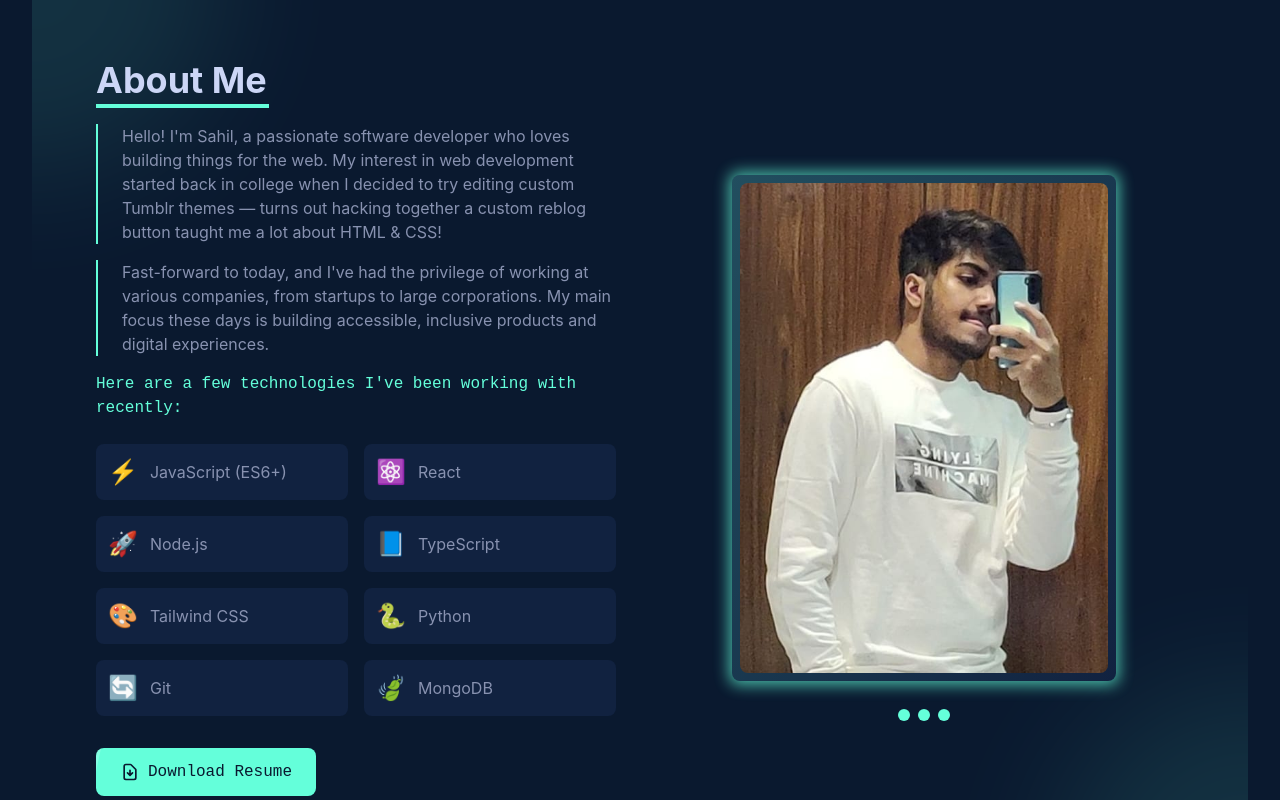
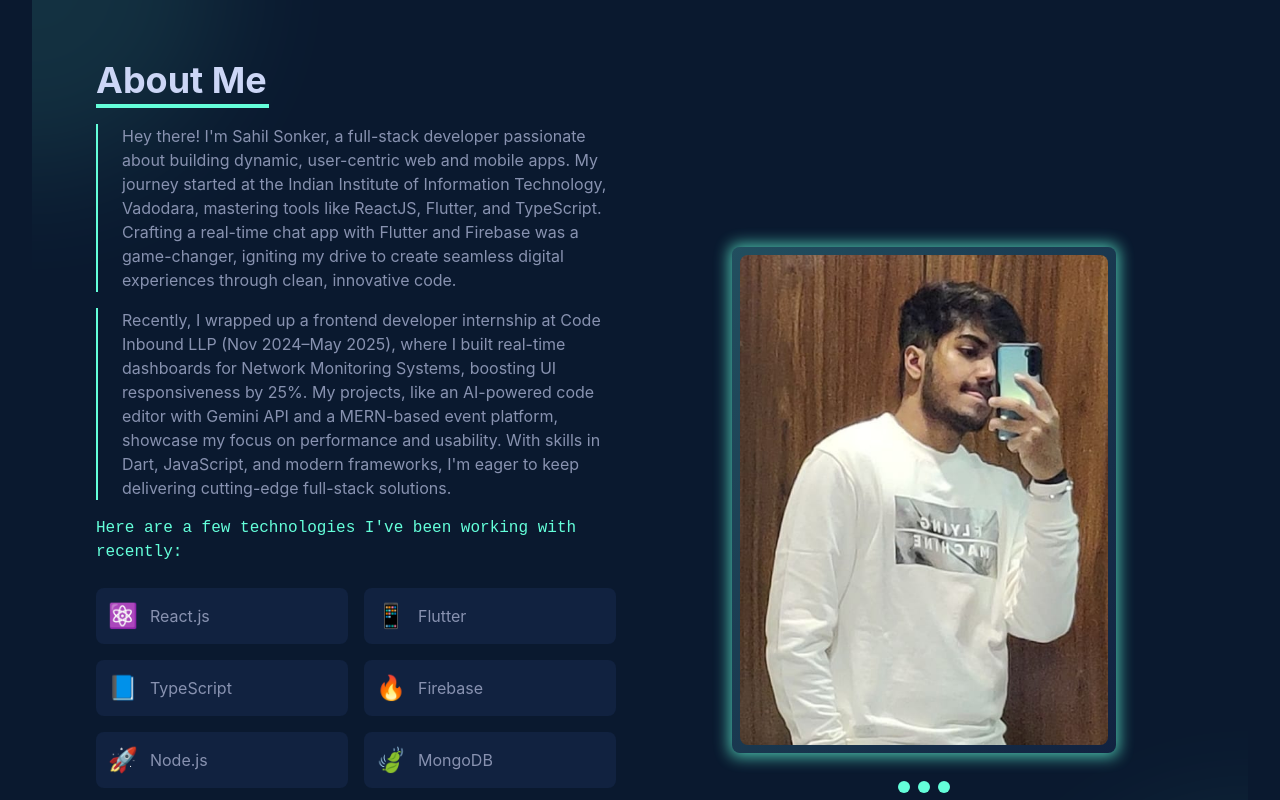
Before and after one commit to sahil00016/sahil-portfolio, a React (Create React App) app: page / in a window 1280 px wide. Shown: the part 820-1620 px from the top of the page. Built offline with nearby package versions, Linux system fonts and the light colour scheme.

Commit message:
Updated technology stack icons to match current skills

```diff
--- a/src/components/About.js
+++ b/src/components/About.js
@@ -3,14 +3,14 @@ import { motion } from 'framer-motion';
 
 const About = () => {
   const skills = [
-    { name: 'JavaScript (ES6+)', icon: '⚡' },
-    { name: 'React', icon: '⚛️' },
+    { name: 'React.js', icon: '⚛️' },
+    { name: 'Flutter', icon: '📱' },
+    { name: 'TypeScript', icon: '📘' },
+    { name: 'Firebase', icon: '🔥' },
     { name: 'Node.js', icon: '🚀' },
-    { name: 'TypeScript', icon: '📘' },
-    { name: 'Tailwind CSS', icon: '🎨' },
-    { name: 'Python', icon: '🐍' },
-    { name: 'Git', icon: '🔄' },
     { name: 'MongoDB', icon: '🍃' },
+    { name: 'Dart', icon: '🎯' },
+    { name: 'JavaScript', icon: '⚡' },
   ];
 
   const container = {
@@ -76,17 +76,10 @@ const About = () => {
               className="space-y-4 text-lightestText"
             >
               <motion.p variants={item} className="relative pl-6 border-l-2 border-secondary">
-                Hello! I'm Sahil, a passionate software developer who loves building
-                things for the web. My interest in web development started back in
-                college when I decided to try editing custom Tumblr themes — turns
-                out hacking together a custom reblog button taught me a lot about
-                HTML & CSS!
+              Hey there! I'm Sahil Sonker, a full-stack developer passionate about building dynamic, user-centric web and mobile apps. My journey started at the Indian Institute of Information Technology, Vadodara, mastering tools like ReactJS, Flutter, and TypeScript. Crafting a real-time chat app with Flutter and Firebase was a game-changer, igniting my drive to create seamless digital experiences through clean, innovative code.
               </motion.p>
               <motion.p variants={item} className="relative pl-6 border-l-2 border-secondary">
-                Fast-forward to today, and I've had the privilege of working at
-                various companies, from startups to large corporations. My main
-                focus these days is building accessible, inclusive products and
-                digital experiences.
+              Recently, I wrapped up a frontend developer internship at Code Inbound LLP (Nov 2024–May 2025), where I built real-time dashboards for Network Monitoring Systems, boosting UI responsiveness by 25%. My projects, like an AI-powered code editor with Gemini API and a MERN-based event platform, showcase my focus on performance and usability. With skills in Dart, JavaScript, and modern frameworks, I'm eager to keep delivering cutting-edge full-stack solutions.
               </motion.p>
               <motion.p variants={item} className="font-mono text-secondary">
                 Here are a few technologies I've been working with recently:
```
